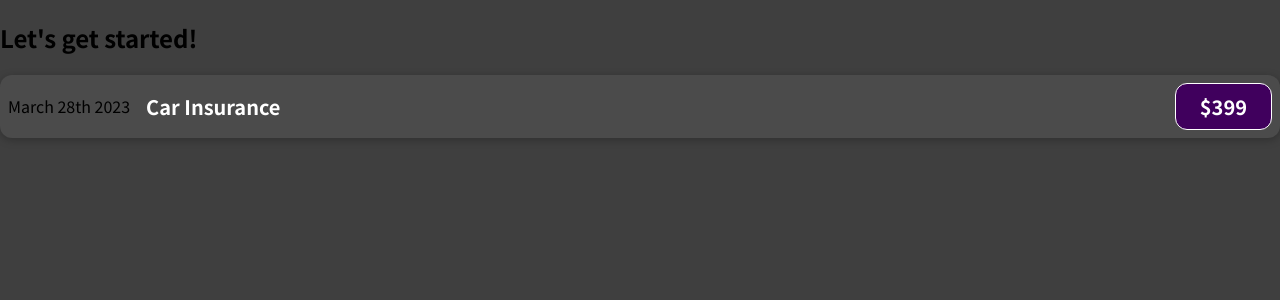
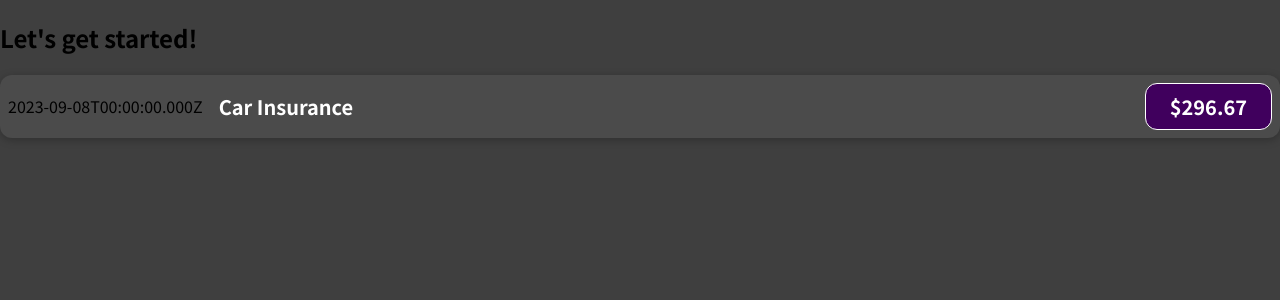
Before and after one commit to oriankeith002/React_projects, a JavaScript app in the folder expense_tracker/: page / in a window 1280 px wide. Shown: the top 300 px of the page. Built offline with nearby package versions, Linux system fonts and the light colour scheme.

Commit message:
Added dynamic data to Expense Item component

```diff
--- a/expense_tracker/src/components/ExpenseItem.js
+++ b/expense_tracker/src/components/ExpenseItem.js
@@ -1,12 +1,18 @@
 import './ExpenseItem.css';
 
 function ExpenseItem() {
+
+    const expenseDate = new Date(2023, 8, 8);
+    const expenseTitle = 'Car Insurance';
+    const expenseAmount = 296.67;
+
+
     return (
         <div className="expense-item">
-            <div>March 28th 2023</div>
+            <div>{expenseDate.toISOString()}</div>
             <div className="expense-item__description">
-                <h2>Car Insurance</h2>
-                <div className="expense-item__price">$399</div>
+                <h2>{expenseTitle}</h2>
+                <div className="expense-item__price">${expenseAmount}</div>
             </div>
         </div>
     );
```
Also changed, not shown: 1 other file (tests, documents, lock files or other folders).
